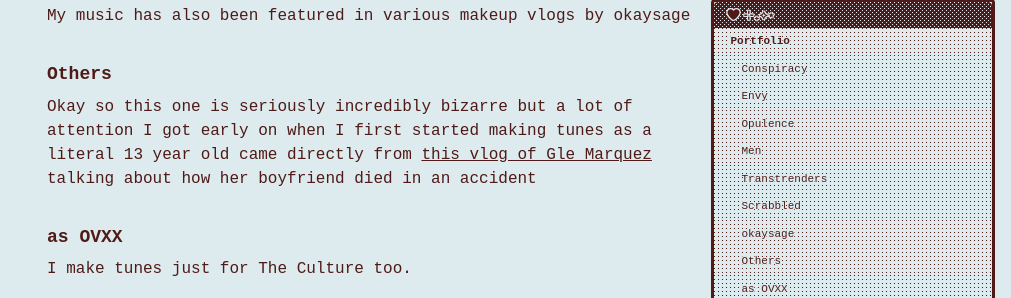
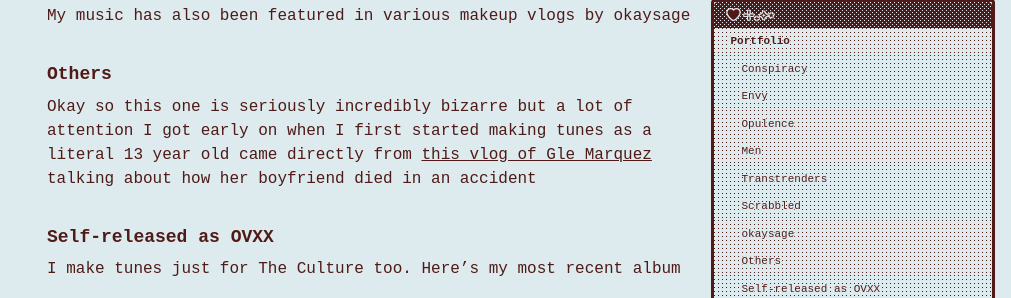
Before and after one commit to cryotato/cryotato.github.io, a Jekyll site: the page built from _pages/commissions.md, in a window 1280 px wide and 900 px high, scrolled down 3922 px, cut to the strip 33-331 px from the top of the window. Shown: the whole strip, without its empty margins (269-1280 px from the left). Built offline with Jekyll 4.4.1, drawn with Linux system fonts in a browser that asks for light colours; cached includes are drawn as plain includes.

Commit message:
Update commissions.md

```diff
--- a/_pages/commissions.md
+++ b/_pages/commissions.md
@@ -54,8 +54,8 @@ Soundtrack commissioned for an animated film
 ### Others
 Okay so this one is seriously incredibly bizarre but a lot of attention I got early on when I first started making tunes as a literal 13 year old came directly from [this vlog of Gle Marquez](https://youtu.be/wQ5AepXgHCs?si=2OTDyhyU-GTP6oOC&t=1199) talking about how her boyfriend died in an accident
 
-### as OVXX
-I make tunes just for The Culture too.
+### Self-released as OVXX
+I make tunes just for The Culture too. Here's my most recent album
 <iframe style="border: 0; width: 350px; height: 786px;" src="https://bandcamp.com/EmbeddedPlayer/album=1995316380/size=large/bgcol=ffffff/linkcol=0687f5/transparent=true/" seamless><a href="https://ovxx.bandcamp.com/album/imperfective">ˢᵒᵘⁿᵈˢ ᶠᵒʳ imperfective 世界 by OVXX</a></iframe>
 
 ***
```
